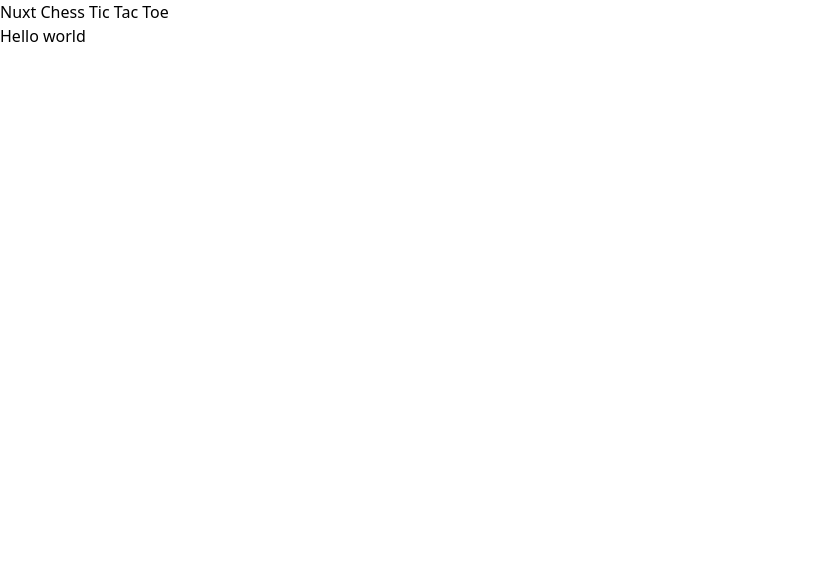
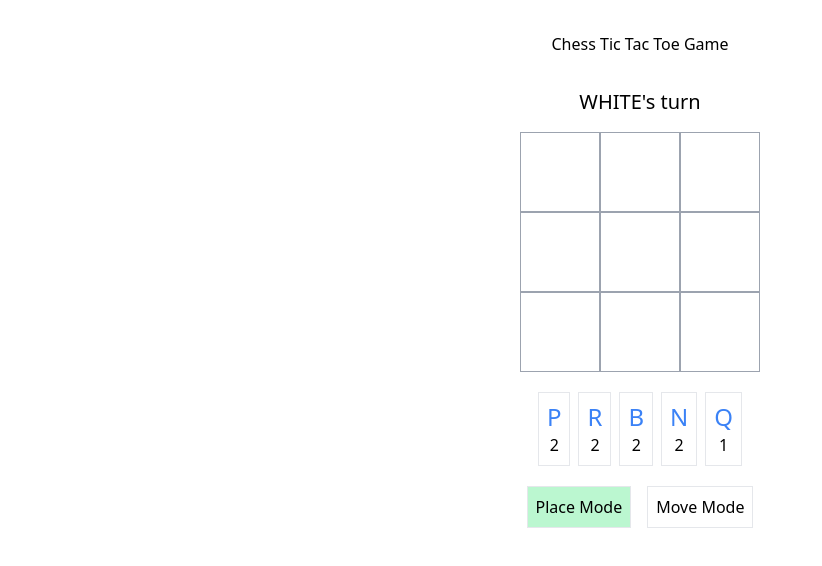
Before and after one commit to FranktheFurter/nuxt-chess-tic-tac-toe, a Nuxt app: page /game in a window 1280 px wide. Shown: the top 566 px of the page, without its empty margins (0-822 px from the left). Built offline with nearby package versions, Linux system fonts and the light colour scheme.

Commit message:
init setup

```diff
--- a/app.vue
+++ b/app.vue
@@ -1,6 +1,5 @@
 <template>
   <div class="container">
-    <h1>Nuxt Chess Tic Tac Toe</h1>
-    <h2>Hello world</h2>
+    <NuxtPage />
   </div>
 </template>
--- /dev/null
+++ b/components/ChessTacToe.vue
@@ -0,0 +1,243 @@
+<template>
+  <div class="flex flex-col items-center">
+    <div v-if="winner" class="text-xl font-bold mb-4">{{ winner }} wins!</div>
+    <div v-else class="text-xl mb-4">{{ currentPlayer }}'s turn</div>
+    <div class="mb-4">
+      <div v-for="(row, rowIndex) in board" :key="rowIndex" class="flex">
+        <div
+          v-for="(cell, colIndex) in row"
+          :key="colIndex"
+          class="w-20 h-20 border border-gray-400 flex items-center justify-center cursor-pointer"
+          :class="{
+            'bg-yellow-200':
+              selectedCell &&
+              selectedCell[0] === rowIndex &&
+              selectedCell[1] === colIndex,
+          }"
+          @click="handleCellClick(rowIndex, colIndex)"
+        >
+          <div
+            v-if="cell"
+            :class="`text-3xl ${
+              cell.color === WHITE ? 'text-blue-500' : 'text-red-500'
+            }`"
+          >
+            {{ cell.piece }}
+          </div>
+        </div>
+      </div>
+    </div>
+    <div class="flex mb-4">
+      <button
+        v-for="(count, piece) in playerPieces[currentPlayer]"
+        :key="piece"
+        class="m-1 p-2 border"
+        :class="{
+          'bg-blue-200': selectedPiece === piece,
+          'opacity-50 cursor-not-allowed': count === 0 || mode === 'move',
+        }"
+        @click="setSelectedPiece(piece)"
+        :disabled="count === 0 || mode === 'move'"
+      >
+        <div
+          :class="`text-2xl ${
+            currentPlayer === WHITE ? 'text-blue-500' : 'text-red-500'
+          }`"
+        >
+          {{ piece }}
+        </div>
+        <div>{{ count }}</div>
+      </button>
+    </div>
+    <div class="flex mb-4">
+      <button
+        class="mx-2 p-2 border"
+        :class="{ 'bg-green-200': mode === 'place' }"
+        @click="setMode('place')"
+      >
+        Place Mode
+      </button>
+      <button
+        class="mx-2 p-2 border"
+        :class="{ 'bg-green-200': mode === 'move' }"
+        @click="setMode('move')"
+      >
+        Move Mode
+      </button>
+    </div>
+  </div>
+</template>
+
+<script>
+const EMPTY = "EMPTY";
+const PAWN = "P";
+const ROOK = "R";
+const BISHOP = "B";
+const KNIGHT = "N";
+const QUEEN = "Q";
+
+const WHITE = "WHITE";
+const BLACK = "BLACK";
+
+const initialBoard = Array(3)
+  .fill()
+  .map(() => Array(3).fill(null));
+
+const initialPieces = {
+  [WHITE]: { [PAWN]: 2, [ROOK]: 2, [BISHOP]: 2, [KNIGHT]: 2, [QUEEN]: 1 },
+  [BLACK]: { [PAWN]: 2, [ROOK]: 2, [BISHOP]: 2, [KNIGHT]: 2, [QUEEN]: 1 },
+};
+
+export default {
+  data() {
+    return {
+      board: initialBoard,
+      currentPlayer: WHITE,
+      selectedPiece: null,
+      selectedCell: null,
+      playerPieces: initialPieces,
+      winner: null,
+      mode: "place",
+      WHITE,
+      BLACK,
+    };
+  },
+  methods: {
+    isValidMove(from, to, piece) {
+      const [fromRow, fromCol] = from;
+      const [toRow, toCol] = to;
+      const rowDiff = Math.abs(toRow - fromRow);
+      const colDiff = Math.abs(toCol - fromCol);
+
+      switch (piece) {
+        case PAWN:
+          return rowDiff === 1 && colDiff === 0;
+        case ROOK:
+          return (
+            (rowDiff === 0 && colDiff > 0) || (colDiff === 0 && rowDiff > 0)
+          );
+        case BISHOP:
+          return rowDiff === colDiff;
+        case KNIGHT:
+          return (
+            (rowDiff === 2 && colDiff === 1) || (rowDiff === 1 && colDiff === 2)
+          );
+        case QUEEN:
+          return (
+            (rowDiff === 0 && colDiff > 0) ||
+            (colDiff === 0 && rowDiff > 0) ||
+            rowDiff === colDiff
+          );
+        default:
+          return false;
+      }
+    },
+    placePiece(row, col) {
+      if (
+        this.board[row][col] === null &&
+        this.selectedPiece &&
+        this.playerPieces[this.currentPlayer][this.selectedPiece] > 0
+      ) {
+        this.board[row][col] = {
+          piece: this.selectedPiece,
+          color: this.currentPlayer,
+        };
+        this.playerPieces[this.currentPlayer][this.selectedPiece]--;
+        this.selectedPiece = null;
+        this.checkWin();
+        this.currentPlayer = this.currentPlayer === WHITE ? BLACK : WHITE;
+      }
+    },
+    movePiece(fromRow, fromCol, toRow, toCol) {
+      const piece = this.board[fromRow][fromCol];
+      if (
+        piece &&
+        piece.color === this.currentPlayer &&
+        this.isValidMove([fromRow, fromCol], [toRow, toCol], piece.piece)
+      ) {
+        this.board[toRow][toCol] = piece;
+        this.board[fromRow][fromCol] = null;
+        this.selectedCell = null;
+        this.checkWin();
+        this.currentPlayer = this.currentPlayer === WHITE ? BLACK : WHITE;
+      }
+    },
+    handleCellClick(row, col) {
+      if (this.mode === "place") {
+        this.placePiece(row, col);
+      } else if (this.mode === "move") {
+        if (this.selectedCell) {
+          this.movePiece(this.selectedCell[0], this.selectedCell[1], row, col);
+        } else if (
+          this.board[row][col] &&
+          this.board[row][col].color === this.currentPlayer
+        ) {
+          this.selectedCell = [row, col];
+        }
+      }
+    },
+    checkWin() {
+      const lines = [
+        [
+          [0, 0],
+          [0, 1],
+          [0, 2],
+        ],
+        [
+          [1, 0],
+          [1, 1],
+          [1, 2],
+        ],
+        [
+          [2, 0],
+          [2, 1],
+          [2, 2],
+        ],
+        [
+          [0, 0],
+          [1, 0],
+          [2, 0],
+        ],
+        [
+          [0, 1],
+          [1, 1],
+          [2, 1],
+        ],
+        [
+          [0, 2],
+          [1, 2],
+          [2, 2],
+        ],
+        [
+          [0, 0],
+          [1, 1],
+          [2, 2],
+        ],
+        [
+          [0, 2],
+          [1, 1],
+          [2, 0],
+        ],
+      ];
+
+      for (let line of lines) {
+        const [a, b, c] = line;
+        if (
+          this.board[a[0]][a[1]] &&
+          this.board[a[0]][a[1]].color === this.board[b[0]][b[1]]?.color &&
+          this.board[a[0]][a[1]].color === this.board[c[0]][c[1]]?.color
+        ) {
+          this.winner = this.board[a[0]][a[1]].color;
+          return;
+        }
+      }
+    },
+    setSelectedPiece(piece) {
+      this.selectedPiece = piece;
+    },
+    setMode(newMode) {
+      this.mode = newMode;
+    },
+  },
+};
+</script>
--- /dev/null
+++ b/pages/game.vue
@@ -0,0 +1,10 @@
+<template>
+  <div>
+    <h2 class="text-center p-8">Chess Tic Tac Toe Game</h2>
+    <ChessTacToe />
+  </div>
+</template>
+
+<script setup>
+import ChessTacToe from "../components/ChessTacToe.vue";
+</script>
```
